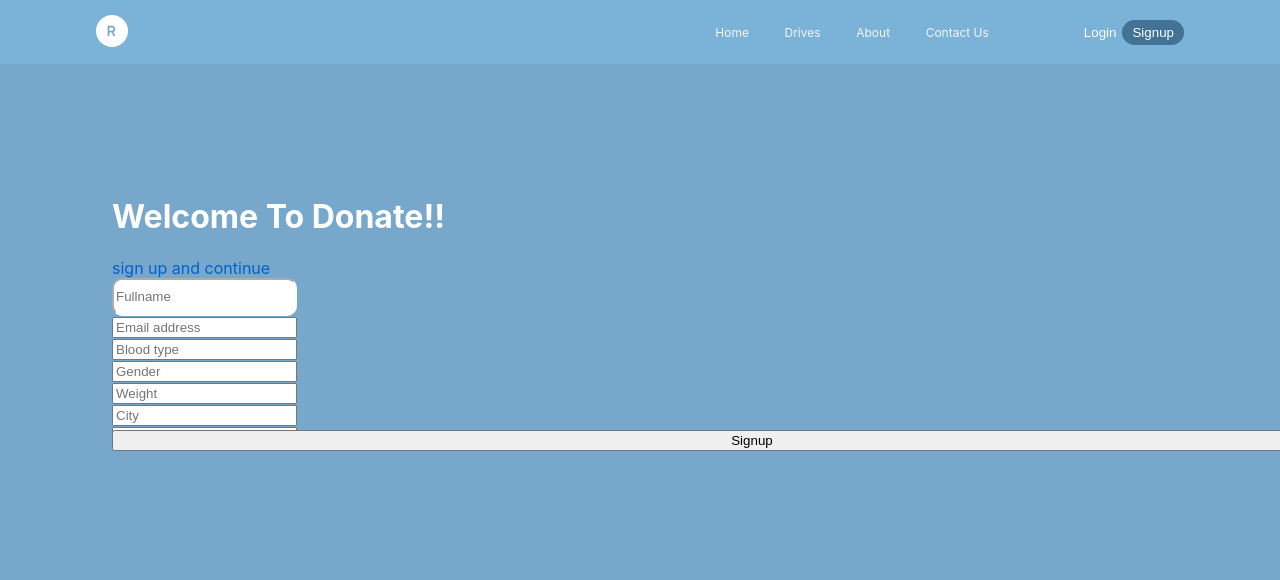
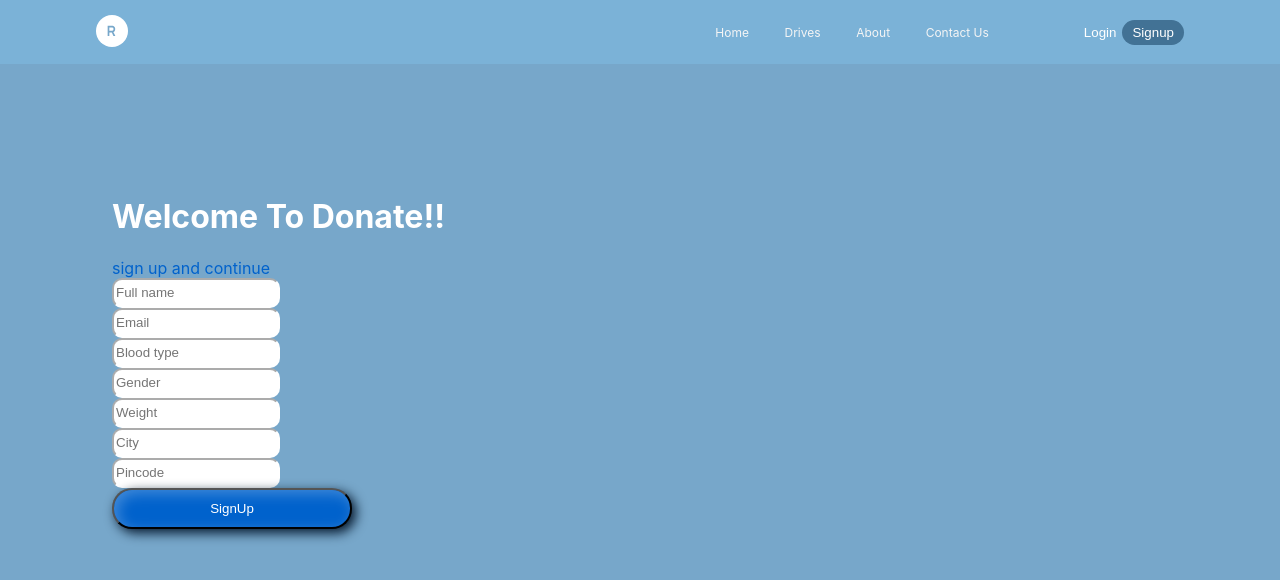
Before and after one commit to Lekshmi-3949/ressQ-Frontend, a React (Create React App) app: page /donor-reg in a window 1280 px wide. Shown: the top 580 px of the page. Built offline with nearby package versions, Linux system fonts and the light colour scheme.

Commit message:
Styles not over

```diff
--- a/src/pages/DonorReg/DonorReg.css
+++ b/src/pages/DonorReg/DonorReg.css
@@ -14,23 +14,34 @@
 
 }
 .su__input{
-    height: 2rem;
+
+    height: 1.5rem;
+    width : 10rem;
     border-radius: 10px;
     border-color: #ffff;
+    display:flex;
+    flex-direction: column;
 }
 .donor_reg_button
 {
-    width :4rem;
-    color:  #0062CC;
-    border-style:none;
-    font-size: 1rem;
+    background-color: #0062CC;
+    /* position: fixed; */
+    width: 15rem;
+    height: 2.6rem;
+    left: 0px;
+    top: 0px;
+    box-shadow: 4px 4px 12px #05182D, inset 4px 4px 14px rgba(255, 255, 255, 0.25);
+    border-radius: 1.25rem;
+    color: #ffff;
+    overflow: contain;
 }
-.donor_reg_input.full_name
+.donor_reg_inputs
 {
+    display: flex;
+    flex-direction: column;
     position: absolute;
-width: 296px;
-
-left: 199px;
+    width: 296px;
+    left: 199px;
 top: 381px;
 
 background: #F8F8F8;
@@ -41,15 +52,24 @@ height: 30px;
   margin: 8px 0;
 
   border-color: #ffff;
+
+}
+.content_su{
+display: flex;
+flex-direction: row;
+flex-wrap: wrap;
 }
 
-.input{
-
+/* .input{
+    display: flex;
+    flex-direction: row;
+    gap: 0.5rem;
     height: 48px;
     border-radius: 10px;
     border-color: #ffff;
+    flex-wrap:wrap;
 
-}
+} */
 .donor_reg_heading{
     color: #ffff;
     font-size: rem;
@@ -63,22 +83,14 @@ height: 30px;
     margin: 2rem 0 1rem 0;
 } */
 
-.donor_input{
 
-    display: flex;
-    flex-direction: column;
-}
 
-.left_input{
-    display: flex;
-    flex-direction: column;
-}
 
-.right_input{
-    display: flex;
-    flex-direction: column;
-    height: 48px;
-  left: 542px;
-  top: 383px;
 
-}
+
+/* .donor_reg_button{
+    background-color: #0062CC;
+    height: 2rem;
+    border-radius: 20px;
+    color: #ffff;
+} */
--- a/src/pages/DonorReg/DonorReg.js
+++ b/src/pages/DonorReg/DonorReg.js
@@ -1,7 +1,44 @@
-import React from 'react'
+import React,{useState} from 'react'
 import './DonorReg.css'
 import MainLayout from '../../components/MainLayout/MainLayout'
+import baseUrl from '../../utils/Urls'
+import axiosInstance from '../../utils/axios'
+import {useNavigate} from 'react-router-dom'
 function DonorReg() {
+  const[fullname,setfullname]=useState('')
+  const[email,setemail]=useState('')
+  const[bloodtype,setbloodtype]=useState('')
+  const[gender,setgender]=useState('')
+  const[weight,setweight]=useState('')
+  const[city,setcity]=useState('')
+  const[pincode,setpincode]=useState('')
+ const navigate=useNavigate()
+
+
+  const handleLogin= async(e)=>{
+    e.preventDefault()
+    axiosInstance.post(`${baseUrl}/api/token/`,{
+      fullname: fullname,
+      email: email,
+      bloodtype: bloodtype,
+      gender: gender,
+      weight: weight,
+      city: city,
+      pincode: pincode
+
+    }).then((res)=>{
+        console.log(res)
+        localStorage.setItem('access_token',res.data.access);
+        localStorage.setItem('refresh_token',res.data.refresh);
+        axiosInstance.defaults.headers['Authorization']= 'Bearer ' + localStorage.getItem('access_token');
+        if(res.status===200)
+
+        navigate('/')
+    },(error)=>{
+        console.log(error)
+    })
+
+}
   return (
     <MainLayout>
       <div className="donor_reg_main">
@@ -11,50 +48,26 @@ function DonorReg() {
 
            <a href="/" className='signup__title'>sign up and continue</a>
         </div>
-        <div className='donate_inputs'>
+
         <div classname="donor_reg_inputs">
-         <form action="">
-          <div className='left_input'>
-            <div classname="input">
-              <input className='su__input' type="text" name="full-name"  placeholder='Fullname' required=""/>
-             {/* <label>Fullname</label> */}
+        <form onSubmit={handleLogin} className='' >
+
+          <div classname='content_su'>
+
+        <input className='su__input' type="text" value={fullname} onChange={(e)=>{setfullname(e.target.value)}} placeholder='Full name' required/>
+        <input className='su__input' type="emailaddress"  value={email} onChange={(e)=>{setemail(e.target.value)}} placeholder='Email' required/>
+        <input className='su__input' type="text"  value={bloodtype} onChange={(e)=>{setbloodtype(e.target.value)}} placeholder='Blood type' required/>
+        <input className='su__input' type="text"  value={gender} onChange={(e)=>{setgender(e.target.value)}} placeholder='Gender' required/>
+        <input className='su__input' type="weight"  value={weight} onChange={(e)=>{setweight(e.target.value)}} placeholder='Weight' required/>
+        <input className='su__input' type="text"  value={city} onChange={(e)=>{setcity(e.target.value)}} placeholder='City' required/>
+        <input className='su__input' type="pincode"  value={pincode} onChange={(e)=>{setpincode(e.target.value)}} placeholder='Pincode' required/>
+      </div>
+        <button  type='submit ' className='donor_reg_button'>SignUp</button>
+
+      </form>
+
           </div>
 
-        <div classname="input">
-              <input type="text" name="email-address" placeholder='Email address' required=""/>
-             {/* <label>Emailaddress</label> */}
-          </div>
-
-        <div classname="input">
-              <input type="text" name="blood-type" placeholder='Blood type' required=""/>
-             {/* <label>Bloodtype</label> */}
-          </div>
-
-        <div classname="input">
-              <input type="text" name="gender" placeholder='Gender' required=""/>
-             {/* <label>Gender</label> */}
-          </div>
-          </div>
-          <div className='right_input'>
-        <div classname="input">
-              <input type="text" name="weight" placeholder='Weight' required=""/>
-             {/* <label>Weight</label> */}
-          </div>
-
-        <div classname="input">
-              <input type="text" name="city" placeholder='City' required=""/>
-             {/* <label>City</label>  */}
-          </div>
-
-        <div classname="input">
-              <input type="text" name="pin-code" placeholder='Pin code' required=""/>
-             {/* <label>Pincode</label> */}
-          </div>
-          </div>
-          </form>
-          </div>
-          </div>
-        <button classname='donor_reg_button'> Signup </button>
 
       </div>
     </MainLayout>
--- a/src/pages/UserLogin/UserLogin.css
+++ b/src/pages/UserLogin/UserLogin.css
@@ -26,6 +26,14 @@
   color: #ffff;
   overflow: contain;
 }
+.signin{
+
+  color: #0062CC;
+  font-size: 1rem;
+  text-decoration: none;
+
+}
+
 .login__input{
   height: 30px;
   padding :8px 8px;
--- a/src/pages/UserLogin/UserLogin.js
+++ b/src/pages/UserLogin/UserLogin.js
@@ -1,17 +1,44 @@
-import React from 'react'
+import React,{useState} from 'react'
 import './UserLogin.css'
 import MainLayout from '../../components/MainLayout/MainLayout'
+import baseUrl from '../../utils/Urls'
+import axiosInstance from '../../utils/axios'
+import {useNavigate} from 'react-router-dom'
 const UserLogin = () => {
+  const[email,setemail]=useState('')
+  const[password,setPassword]=useState('')
+ const navigate=useNavigate()
+
+
+  const handleLogin= async(e)=>{
+    e.preventDefault()
+    axiosInstance.post(`${baseUrl}/api/token/`,{
+        email: email,
+        password : password
+    }).then((res)=>{
+        console.log(res)
+        localStorage.setItem('access_token',res.data.access);
+        localStorage.setItem('refresh_token',res.data.refresh);
+        axiosInstance.defaults.headers['Authorization']= 'Bearer ' + localStorage.getItem('access_token');
+        if(res.status===200)
+
+        navigate('/')
+    },(error)=>{
+        console.log(error)
+    })
+
+}
   return (
     <MainLayout>
     <div className='login__form_main'>
       <div className="login_form__container" >
-      <form action="" className='login__form' >
+      <form onSubmit={handleLogin} className='login__form' >
         <p className='login__header'>Login</p>
-        <input className='login__input' type="text" placeholder='user name' required/>
-        <input className='login__input' type="password" placeholder='password' required/>
-        <input className='login__input' type="text" placeholder='phone number' />
-        <button className='login__button'>Log in</button>
+        <input className='login__input' type="text" value={email} onChange={(e)=>{setemail(e.target.value)}} placeholder='email id' required/>
+        <input className='login__input' type="password"  value={password} onChange={(e)=>{setPassword(e.target.value)}} placeholder='password' required/>
+
+        <button  type='submit ' className='login__button'>SignUp</button>
+         <div><p>Already have an account?</p><a href="/" className='signin'>sign in</a></div>
       </form>
       </div>
     </div>
--- /dev/null
+++ b/src/utils/Urls.js
@@ -0,0 +1,2 @@
+const baseUrl="http://127.0.0.1:8000"
+export default baseUrl
--- /dev/null
+++ b/src/utils/axios.js
@@ -0,0 +1,90 @@
+import axios from "axios";
+import baseUrl from "./Urls";
+
+const axiosInstance= axios.create({
+   baseURL: "http://127.0.0.1:8000",
+    timeout:30000,
+    headers:{
+        Authorization: localStorage.getItem('access_token')
+                   ? 'Bearer ' + localStorage.getItem('access_token')
+                   : null,
+               'content-Type': 'application/json',
+               accept:'/'
+
+    }
+})
+
+axiosInstance.interceptors.response.use(
+	(response) => {
+		return response;
+	},
+	async function (error) {
+		const originalRequest = error.config;
+
+		if (typeof error.response === 'undefined') {
+			alert(
+				'A server/network error occurred. ' +
+					'Looks like CORS might be the problem. ' +
+					'Sorry about this - we will get it fixed shortly.'
+			);
+			return Promise.reject(error);
+		}
+
+		if (
+			error.response.status === 401 &&
+			originalRequest.url === baseUrl + '/api/token/refresh/'
+		) {
+			window.location.href = '/login/';
+			return Promise.reject(error);
+		}
+
+		if (
+			error.response.data.code === 'token_not_valid' &&
+			error.response.status === 401 &&
+			error.response.statusText === 'Unauthorized'
+		) {
+			const refreshToken = localStorage.getItem('refresh_token');
+
+			if (refreshToken) {
+				const tokenParts = JSON.parse(atob(refreshToken.split('.')[1]));
+
+				// exp date in token is expressed in seconds, while now() returns milliseconds:
+				const now = Math.ceil(Date.now() / 1000);
+				console.log(tokenParts.exp);
+
+				if (tokenParts.exp > now) {
+					return axiosInstance
+						.post('/api/token/refresh/', { refresh: refreshToken })
+						.then((response) => {
+							console.log(response)
+							localStorage.setItem('access_token', response.data.access);
+							localStorage.setItem('refresh_token', response.data.refresh);
+
+							axiosInstance.defaults.headers['Authorization'] =
+								'Bearer ' + response.data.access;
+							originalRequest.headers['Authorization'] =
+								'Bearer ' + response.data.access;
+
+							return axiosInstance(originalRequest);
+						})
+						.catch((err) => {
+							console.log(err);
+						});
+				} else {
+					console.log('Refresh token is expired', tokenParts.exp, now);
+					window.location.href = '/login';
+				}
+			} else {
+				console.log('Refresh token not available.');
+				window.location.href = '/login';
+			}
+		}
+
+		// specific error handling done elsewhere
+		return Promise.reject(error);
+	}
+);
+
+
+
+export default axiosInstance
```
Also changed, not shown: src/pages/index.js (+0 -8 lines), src/pages/UserLoginR/UserLoginR.css (line endings or trailing spaces).
